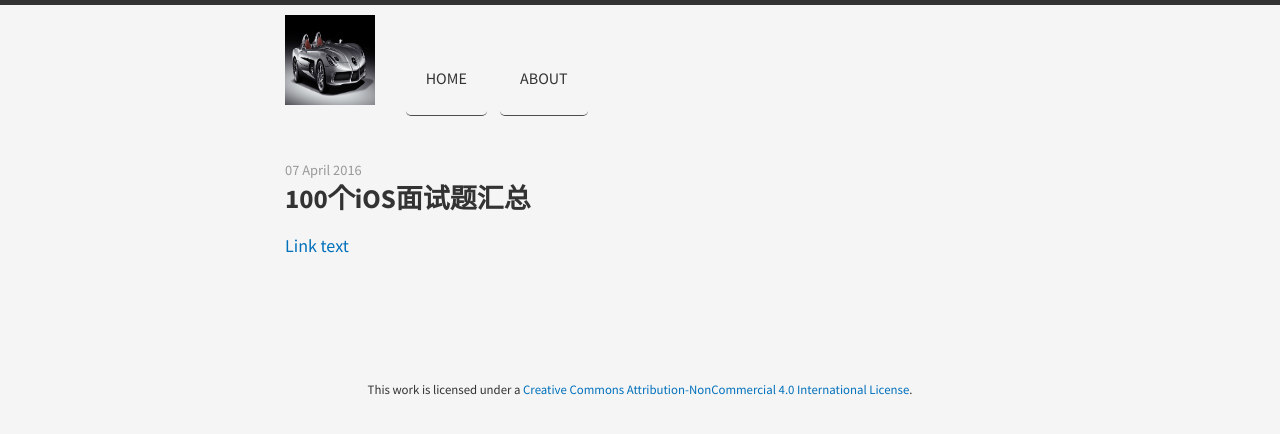
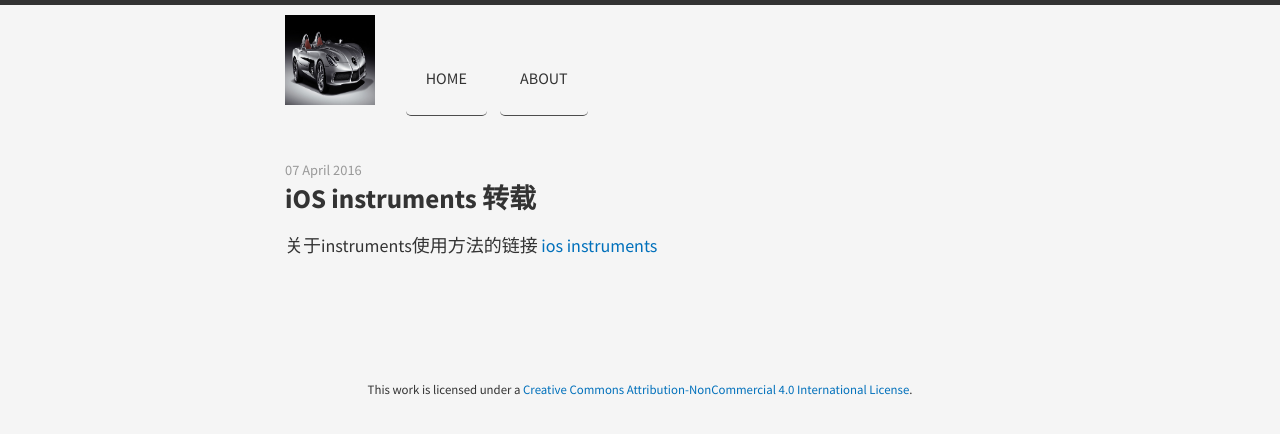
Before and after one commit to Santisco/Santisco.github.io, a Jekyll site: the page built from _posts/2016-04-07-instruments检验程序.md, in a window 1280 px wide. Shown: the top 434 px of the page. Built offline with Jekyll 4.4.1, drawn with Linux system fonts in a browser that asks for light colours; nearby versions of some CDN libraries; Markdown is read by kramdown in place of the engine named in the settings.

Commit message:
转换链接标志

```diff
--- a/_posts/2016-04-07-instruments检验程序.md
+++ b/_posts/2016-04-07-instruments检验程序.md
@@ -1,7 +1,7 @@
 ---
 layout: post
-title: 100个iOS面试题汇总
+title: iOS instruments 转载
 ---
 
-
-<a href="http://hufeng825.github.com/2014/01/13/ios35/">Link text</a>
+关于instruments使用方法的链接
+<a href="http://hufeng825.github.com/2014/01/13/ios35/">ios instruments</a>
```
Also changed, not shown: _posts/2016-04-06-GithubAndBlog.md (+1 -1 lines), _posts/2016-04-06-廖雪峰Git.md (+1 -1 lines), _posts/2016-04-07-100个iOS面试题.md (+1 -1 lines).
